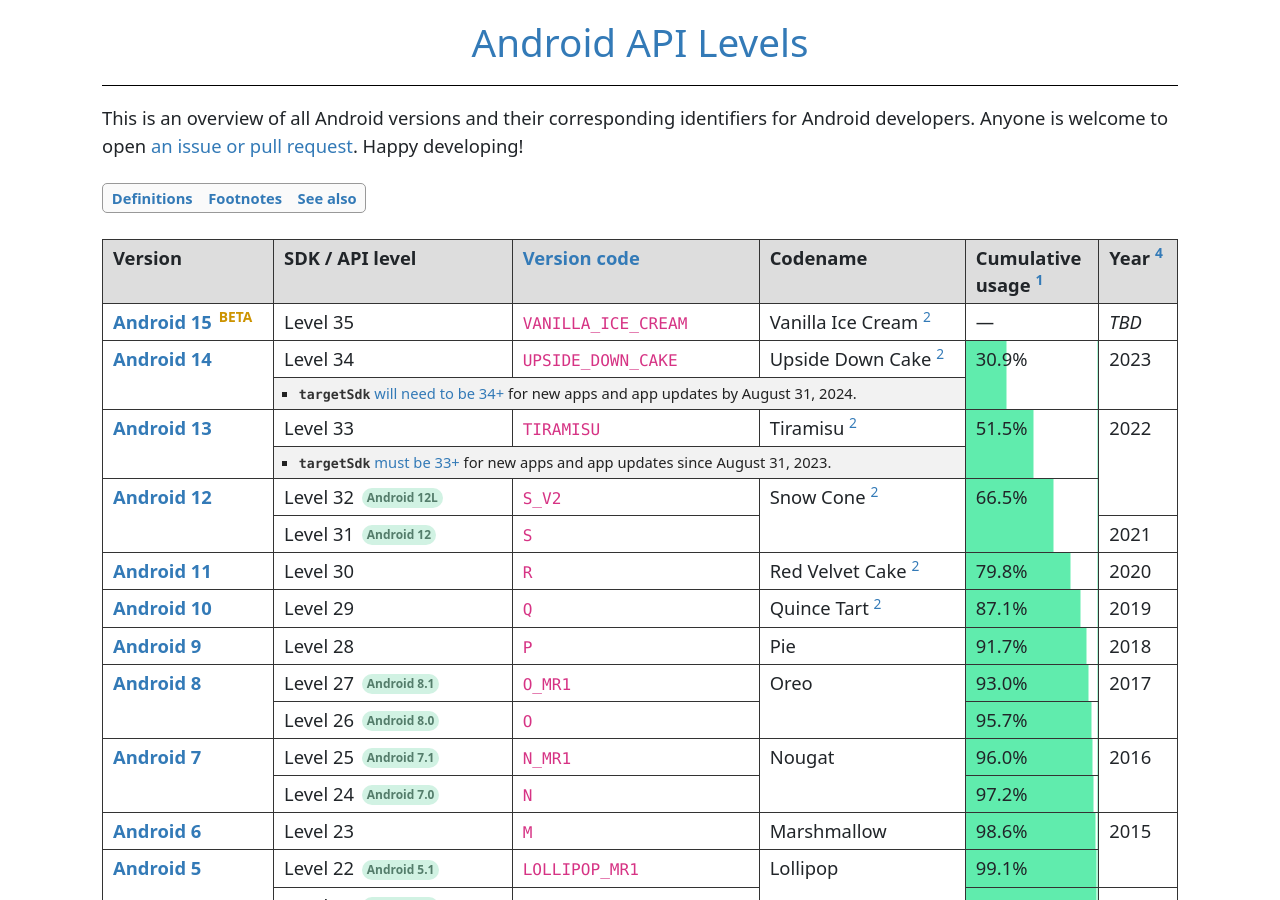
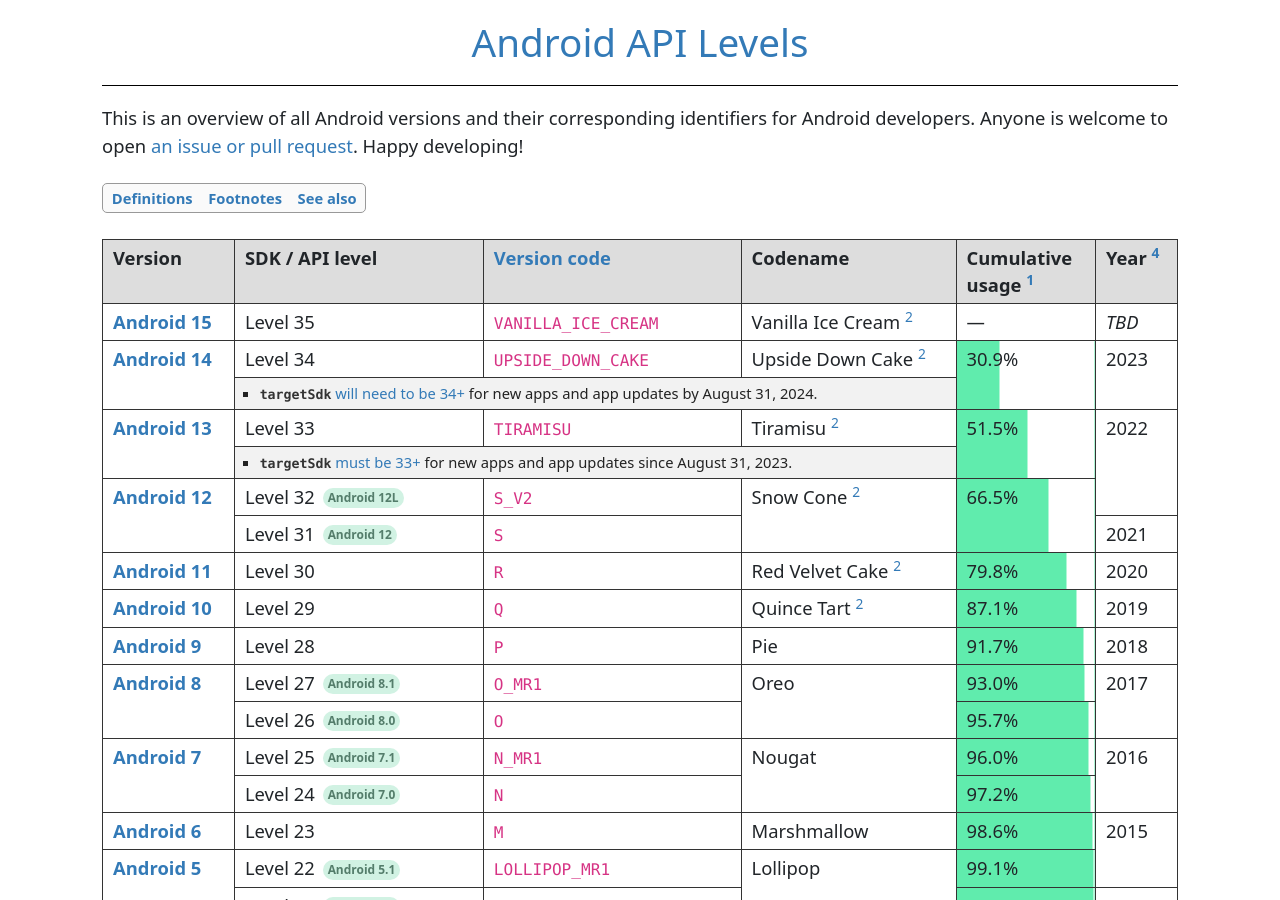
Before and after one commit to ebelinski/apilevels, a Jekyll site: the page built from index.md, in a window 1280 px wide and 900 px high. Built offline with Jekyll 4.4.1, drawn with Linux system fonts in a browser that asks for light colours; comment, search, counter and statistics services are not loaded.

Commit message:
Android 15 no longer beta.

```diff
--- a/index.md
+++ b/index.md
@@ -29,7 +29,7 @@
   </tr>
   <tr>
     <td>
-      <b><a href="https://developer.android.com/about/versions/15">Android 15</a> <sup class="beta">BETA</sup></b>
+      <b><a href="https://developer.android.com/about/versions/15">Android 15</a></b>
     </td>
     <td>Level 35</td>
     <td><code>VANILLA_ICE_CREAM</code></td>
```
